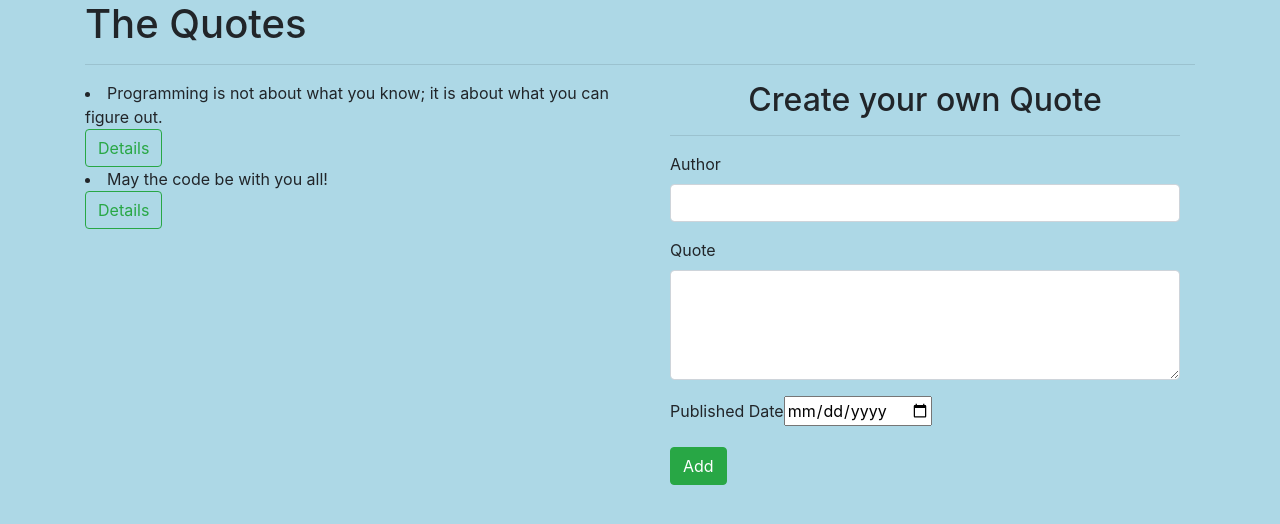
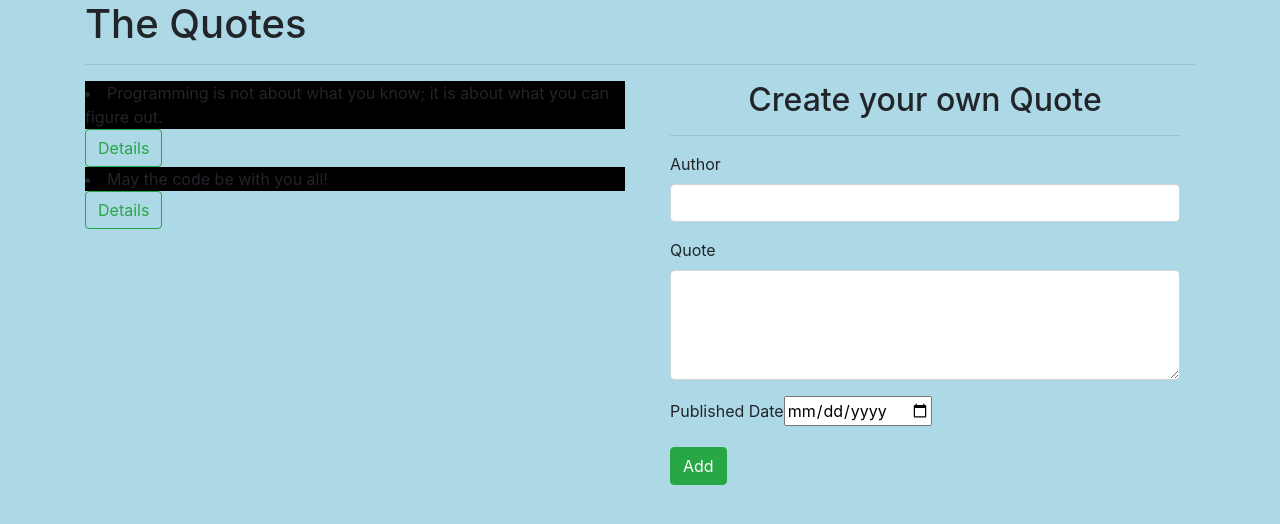
Before and after one commit to ange123ux/quote, an Angular app: page / in a window 1280 px wide. Shown: the top 524 px of the page. Built offline with nearby package versions, Linux system fonts and the light colour scheme.

Commit message:
Added apphighlight in the quote

```diff
--- a/src/app/quote/quote.component.html
+++ b/src/app/quote/quote.component.html
@@ -4,7 +4,7 @@
   <div class="row">
     <div class="col-md-6">
       <div *ngFor='let quote of quotes;let i = index'>
-        <li>{{quote.quote}}</li>
+        <li appHighlight>{{quote.quote}}</li>
         <button (click)='toggleDetails(i)' class="btn btn-outline-success">Details</button>
         <app-quote-details *ngIf='quote.showDescription' [quote]='quote' (isComplete)='deleteQuote($event,i)'>
         </app-quote-details>
```
